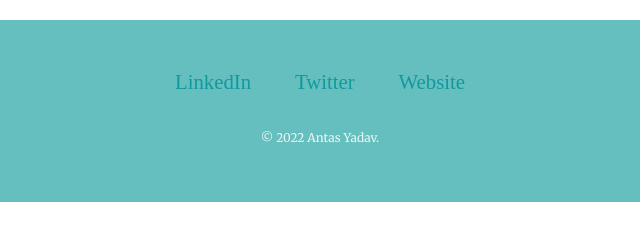
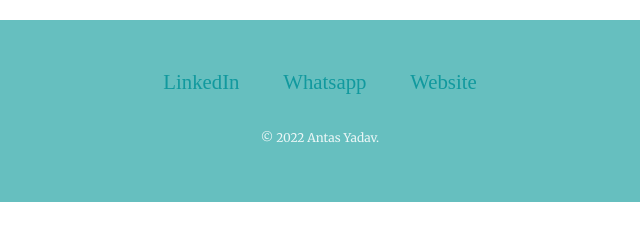
Before and after one commit to Antas07/CV, a plain HTML site: page index.html in a window 1280 px wide. Shown: the part 2805-3045 px from the top of the page, 320-960 px from the left. Drawn offline with Linux system fonts and the light colour scheme.

Commit message:
Update index.html

```diff
--- a/index.html
+++ b/index.html
@@ -51,9 +51,9 @@
           <a class="btn" href="mailto:antasyadav30@gmail.com">CONTACT ME</a>
         </div>
     <div class="bottom-container">
-        <a class="footer-link" href="https://www.linkedin.com/">LinkedIn</a>
-        <a class="footer-link" href="https://twitter.com/">Twitter</a>
-        <a class="footer-link" href="https://www.appbrewery.co/">Website</a>
+        <a class="footer-link" href="www.linkedin.com/in/antas-yadav-b659a1235">LinkedIn</a>
+        <a class="footer-link" href="https://wa.me/6392331281?text=Hello%2C%20I%20am%20Antas%20Yadav.Thanks%20for%20checking%20out%20my%20Website.">Whatsapp</a>
+        <a class="footer-link" href="https://antas07.github.io/CV/">Website</a>
         <p class="copyright">© 2022 Antas Yadav.</p>
       </div>
 </html>
```
